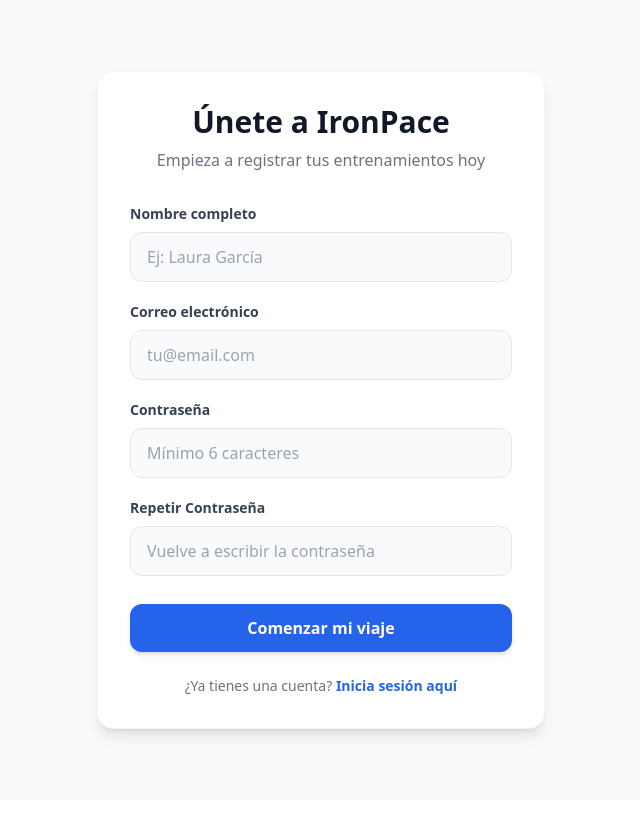
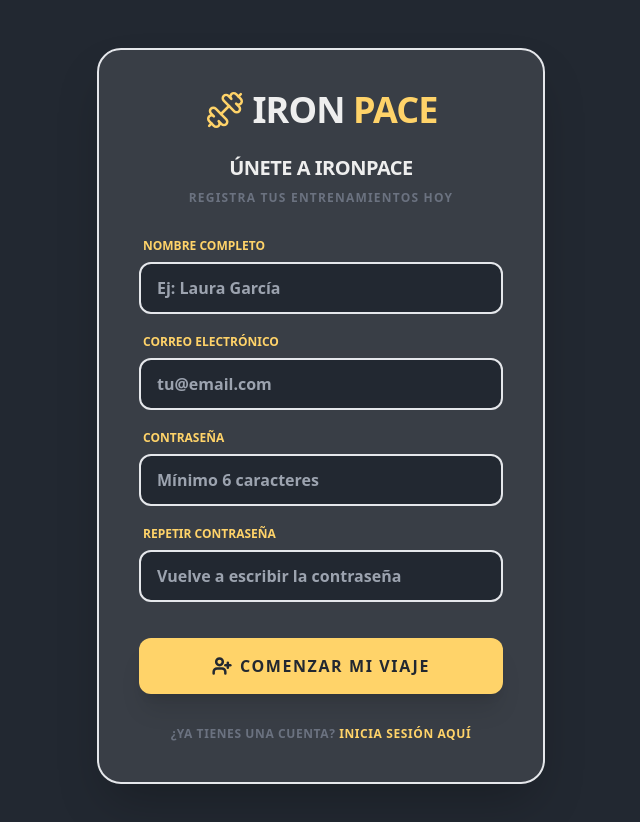
Before and after one commit to MarcoAurelio96/Fullstack, a React (Vite) app in the folder hybrid-hub/: page / in a window 1280 px wide. Shown: the top 822 px of the page, without its empty margins (319-959 px from the left). Before the commit the page ends 800 px from the top, so only its background shows below. Built offline with nearby package versions, Linux system fonts and the light colour scheme; no server answers.

Commit message:
Actualizadas con la nueva paleta de colores las paginas Login y Register

```diff
--- a/hybrid-hub/src/pages/Login.tsx
+++ b/hybrid-hub/src/pages/Login.tsx
@@ -2,6 +2,7 @@
 import { signInWithEmailAndPassword } from "firebase/auth";
 import { auth } from "../config/firebase";
 import { useNavigate, Link } from "react-router-dom";
+import { Dumbbell, LogIn } from "lucide-react";
 
 export const Login = () => {
   const navigate = useNavigate();
@@ -39,40 +40,49 @@
   };
 
   return (
-    <div className="min-h-screen flex items-center justify-center bg-gray-50 p-4">
-      <div className="bg-white p-8 rounded-2xl shadow-lg w-full max-w-md border border-gray-100">
-        <div className="text-center mb-8">
-          <h2 className="text-3xl font-extrabold text-gray-900">Bienvenido de nuevo</h2>
-          <p className="text-gray-500 mt-2">Inicia sesión para ver tus entrenamientos</p>
+    <div className="min-h-screen flex items-center justify-center bg-iron-900 p-4 font-sans selection:bg-iron-accent selection:text-iron-900">
+      <div className="bg-iron-800 p-8 sm:p-10 rounded-3xl shadow-2xl w-full max-w-md border-2 border-iron-700">
+
+        {/* LOGO Y CABECERA */}
+        <div className="text-center mb-8 flex flex-col items-center">
+          <div className="flex items-center gap-2 text-iron-accent mb-6">
+            <Dumbbell size={40} strokeWidth={1.5} />
+            <h1 className="text-4xl font-black text-iron-100 tracking-tight uppercase">
+              Iron <span className="text-iron-accent">Pace</span>
+            </h1>
+          </div>
+          <h2 className="text-xl font-black text-iron-100 uppercase tracking-tight">Bienvenido de nuevo</h2>
+          <p className="text-xs text-gray-500 font-bold uppercase tracking-widest mt-2">Inicia sesión para entrenar</p>
         </div>
 
+        {/* MENSAJE DE ERROR */}
         {error && (
-          <div className="bg-red-50 border-l-4 border-red-500 p-4 mb-6 rounded-r-md">
-            <p className="text-sm text-red-700 font-medium">{error}</p>
+          <div className="bg-red-500/10 border-l-4 border-red-500 p-4 mb-6 rounded-r-xl">
+            <p className="text-xs text-red-400 font-black uppercase tracking-wider">{error}</p>
           </div>
         )}
 
         <form onSubmit={handleLogin} className="flex flex-col gap-5">
           <div>
-            <label className="block text-gray-700 text-sm font-semibold mb-2">Correo electrónico</label>
+            <label className="block text-iron-accent text-xs font-black uppercase mb-2 ml-1">Correo electrónico</label>
             <input
               type="email"
               value={email}
               onChange={(e) => setEmail(e.target.value)}
-              className="w-full px-4 py-3 border border-gray-200 rounded-xl focus:outline-none focus:ring-2 focus:ring-blue-500 transition-all bg-gray-50 focus:bg-white"
+              className="w-full px-4 py-3 bg-iron-900 border-2 border-iron-700 rounded-xl text-iron-100 focus:outline-none focus:border-iron-accent transition-colors font-bold"
               placeholder="tu@email.com"
               required
             />
           </div>
 
           <div>
-            <label className="block text-gray-700 text-sm font-semibold mb-2">Contraseña</label>
+            <label className="block text-iron-accent text-xs font-black uppercase mb-2 ml-1">Contraseña</label>
             <input
               type="password"
               value={password}
               onChange={(e) => setPassword(e.target.value)}
-              className="w-full px-4 py-3 border border-gray-200 rounded-xl focus:outline-none focus:ring-2 focus:ring-blue-500 transition-all bg-gray-50 focus:bg-white"
-              placeholder="Tu contraseña"
+              className="w-full px-4 py-3 bg-iron-900 border-2 border-iron-700 rounded-xl text-iron-100 focus:outline-none focus:border-iron-accent transition-colors font-bold"
+              placeholder="••••••••"
               required
             />
           </div>
@@ -80,14 +90,21 @@
           <button
             type="submit"
             disabled={loading}
-            className="w-full bg-blue-600 text-white font-bold py-3 px-4 rounded-xl hover:bg-blue-700 transition-all transform hover:scale-[1.02] disabled:bg-blue-300 disabled:scale-100 mt-2 shadow-md"
+            className="w-full bg-iron-accent text-iron-900 font-black py-4 px-4 rounded-xl transition-all transform hover:scale-[1.02] active:scale-95 disabled:opacity-50 disabled:grayscale mt-4 shadow-xl flex items-center justify-center gap-2 uppercase tracking-widest"
           >
-            {loading ? "Iniciando sesión..." : "Entrar a mi cuenta"}
+            {loading ? (
+              "Iniciando sesión..."
+            ) : (
+              <>
+                <LogIn size={20} strokeWidth={3} />
+                Entrar a mi cuenta
+              </>
+            )}
           </button>
         </form>
 
-        <p className="text-center text-sm text-gray-500 mt-6">
-          ¿No tienes una cuenta? <Link to="/" className="text-blue-600 font-semibold hover:underline">Regístrate aquí</Link>
+        <p className="text-center text-xs font-bold text-gray-500 uppercase tracking-wider mt-8">
+          ¿No tienes una cuenta? <Link to="/" className="text-iron-accent hover:text-iron-100 transition-colors">Regístrate aquí</Link>
         </p>
       </div>
     </div>
--- a/hybrid-hub/src/pages/register.tsx
+++ b/hybrid-hub/src/pages/register.tsx
@@ -2,6 +2,7 @@
 import { createUserWithEmailAndPassword, updateProfile } from "firebase/auth";
 import { auth } from "../config/firebase";
 import { useNavigate, Link } from "react-router-dom";
+import { Dumbbell, UserPlus } from "lucide-react";
 
 export const Register = () => {
   const navigate = useNavigate();
@@ -17,7 +18,6 @@
   const handleRegister = async (e: React.FormEvent<HTMLFormElement>) => {
     e.preventDefault();
     setError("");
-
 
     if (name.trim() === "") {
       setError("Por favor, introduce tu nombre.");
@@ -35,14 +35,11 @@
     setLoading(true);
 
     try {
-
       const userCredential = await createUserWithEmailAndPassword(auth, email, password);
-
 
       await updateProfile(userCredential.user, {
         displayName: name
       });
-
 
       navigate("/dashboard");
     } catch (err: any) {
@@ -59,29 +56,37 @@
   };
 
   return (
-    <div className="min-h-screen flex items-center justify-center bg-gray-50 p-4">
-      <div className="bg-white p-8 rounded-2xl shadow-lg w-full max-w-md border border-gray-100">
-        <div className="text-center mb-8">
-          <h2 className="text-3xl font-extrabold text-gray-900">Únete a IronPace</h2>
-          <p className="text-gray-500 mt-2">Empieza a registrar tus entrenamientos hoy</p>
+    <div className="min-h-screen flex items-center justify-center bg-iron-900 p-4 font-sans selection:bg-iron-accent selection:text-iron-900">
+      <div className="bg-iron-800 p-8 sm:p-10 rounded-3xl shadow-2xl w-full max-w-md border-2 border-iron-700 my-8">
+
+        {/* LOGO Y CABECERA */}
+        <div className="text-center mb-8 flex flex-col items-center">
+          <div className="flex items-center gap-2 text-iron-accent mb-6">
+            <Dumbbell size={40} strokeWidth={1.5} />
+            <h1 className="text-4xl font-black text-iron-100 tracking-tight uppercase">
+              Iron <span className="text-iron-accent">Pace</span>
+            </h1>
+          </div>
+          <h2 className="text-xl font-black text-iron-100 uppercase tracking-tight">Únete a IronPace</h2>
+          <p className="text-xs text-gray-500 font-bold uppercase tracking-widest mt-2">Registra tus entrenamientos hoy</p>
         </div>
 
-        {/* Caja de error visual */}
+        {/* CAJA DE ERROR */}
         {error && (
-          <div className="bg-red-50 border-l-4 border-red-500 p-4 mb-6 rounded-r-md">
-            <p className="text-sm text-red-700 font-medium">{error}</p>
+          <div className="bg-red-500/10 border-l-4 border-red-500 p-4 mb-6 rounded-r-xl">
+            <p className="text-xs text-red-400 font-black uppercase tracking-wider">{error}</p>
           </div>
         )}
 
         <form onSubmit={handleRegister} className="flex flex-col gap-5">
           {/* Campo: Nombre */}
           <div>
-            <label className="block text-gray-700 text-sm font-semibold mb-2">Nombre completo</label>
+            <label className="block text-iron-accent text-xs font-black uppercase mb-2 ml-1">Nombre completo</label>
             <input
               type="text"
               value={name}
               onChange={(e) => setName(e.target.value)}
-              className="w-full px-4 py-3 border border-gray-200 rounded-xl focus:outline-none focus:ring-2 focus:ring-blue-500 transition-all bg-gray-50 focus:bg-white"
+              className="w-full px-4 py-3 bg-iron-900 border-2 border-iron-700 rounded-xl text-iron-100 focus:outline-none focus:border-iron-accent transition-colors font-bold"
               placeholder="Ej: Laura García"
               required
             />
@@ -89,12 +94,12 @@
 
           {/* Campo: Email */}
           <div>
-            <label className="block text-gray-700 text-sm font-semibold mb-2">Correo electrónico</label>
+            <label className="block text-iron-accent text-xs font-black uppercase mb-2 ml-1">Correo electrónico</label>
             <input
               type="email"
               value={email}
               onChange={(e) => setEmail(e.target.value)}
-              className="w-full px-4 py-3 border border-gray-200 rounded-xl focus:outline-none focus:ring-2 focus:ring-blue-500 transition-all bg-gray-50 focus:bg-white"
+              className="w-full px-4 py-3 bg-iron-900 border-2 border-iron-700 rounded-xl text-iron-100 focus:outline-none focus:border-iron-accent transition-colors font-bold"
               placeholder="tu@email.com"
               required
             />
@@ -102,12 +107,12 @@
 
           {/* Campo: Contraseña */}
           <div>
-            <label className="block text-gray-700 text-sm font-semibold mb-2">Contraseña</label>
+            <label className="block text-iron-accent text-xs font-black uppercase mb-2 ml-1">Contraseña</label>
             <input
               type="password"
               value={password}
               onChange={(e) => setPassword(e.target.value)}
-              className="w-full px-4 py-3 border border-gray-200 rounded-xl focus:outline-none focus:ring-2 focus:ring-blue-500 transition-all bg-gray-50 focus:bg-white"
+              className="w-full px-4 py-3 bg-iron-900 border-2 border-iron-700 rounded-xl text-iron-100 focus:outline-none focus:border-iron-accent transition-colors font-bold"
               placeholder="Mínimo 6 caracteres"
               required
             />
@@ -115,28 +120,36 @@
 
           {/* Campo: Repetir Contraseña */}
           <div>
-            <label className="block text-gray-700 text-sm font-semibold mb-2">Repetir Contraseña</label>
+            <label className="block text-iron-accent text-xs font-black uppercase mb-2 ml-1">Repetir Contraseña</label>
             <input
               type="password"
               value={confirmPassword}
               onChange={(e) => setConfirmPassword(e.target.value)}
-              className="w-full px-4 py-3 border border-gray-200 rounded-xl focus:outline-none focus:ring-2 focus:ring-blue-500 transition-all bg-gray-50 focus:bg-white"
+              className="w-full px-4 py-3 bg-iron-900 border-2 border-iron-700 rounded-xl text-iron-100 focus:outline-none focus:border-iron-accent transition-colors font-bold"
               placeholder="Vuelve a escribir la contraseña"
               required
             />
           </div>
 
+          {/* BOTÓN DE REGISTRO */}
           <button
             type="submit"
             disabled={loading}
-            className="w-full bg-blue-600 text-white font-bold py-3 px-4 rounded-xl hover:bg-blue-700 transition-all transform hover:scale-[1.02] disabled:bg-blue-300 disabled:scale-100 mt-2 shadow-md"
+            className="w-full bg-iron-accent text-iron-900 font-black py-4 px-4 rounded-xl transition-all transform hover:scale-[1.02] active:scale-95 disabled:opacity-50 disabled:grayscale mt-4 shadow-xl flex items-center justify-center gap-2 uppercase tracking-widest"
           >
-            {loading ? "Creando cuenta..." : "Comenzar mi viaje"}
+            {loading ? (
+              "Creando cuenta..."
+            ) : (
+              <>
+                <UserPlus size={20} strokeWidth={3} />
+                Comenzar mi viaje
+              </>
+            )}
           </button>
         </form>
 
-        <p className="text-center text-sm text-gray-500 mt-6">
-          ¿Ya tienes una cuenta? <Link to="/login" className="text-blue-600 font-semibold hover:underline">Inicia sesión aquí</Link>
+        <p className="text-center text-xs font-bold text-gray-500 uppercase tracking-wider mt-8">
+          ¿Ya tienes una cuenta? <Link to="/login" className="text-iron-accent hover:text-iron-100 transition-colors">Inicia sesión aquí</Link>
         </p>
       </div>
     </div>
```
